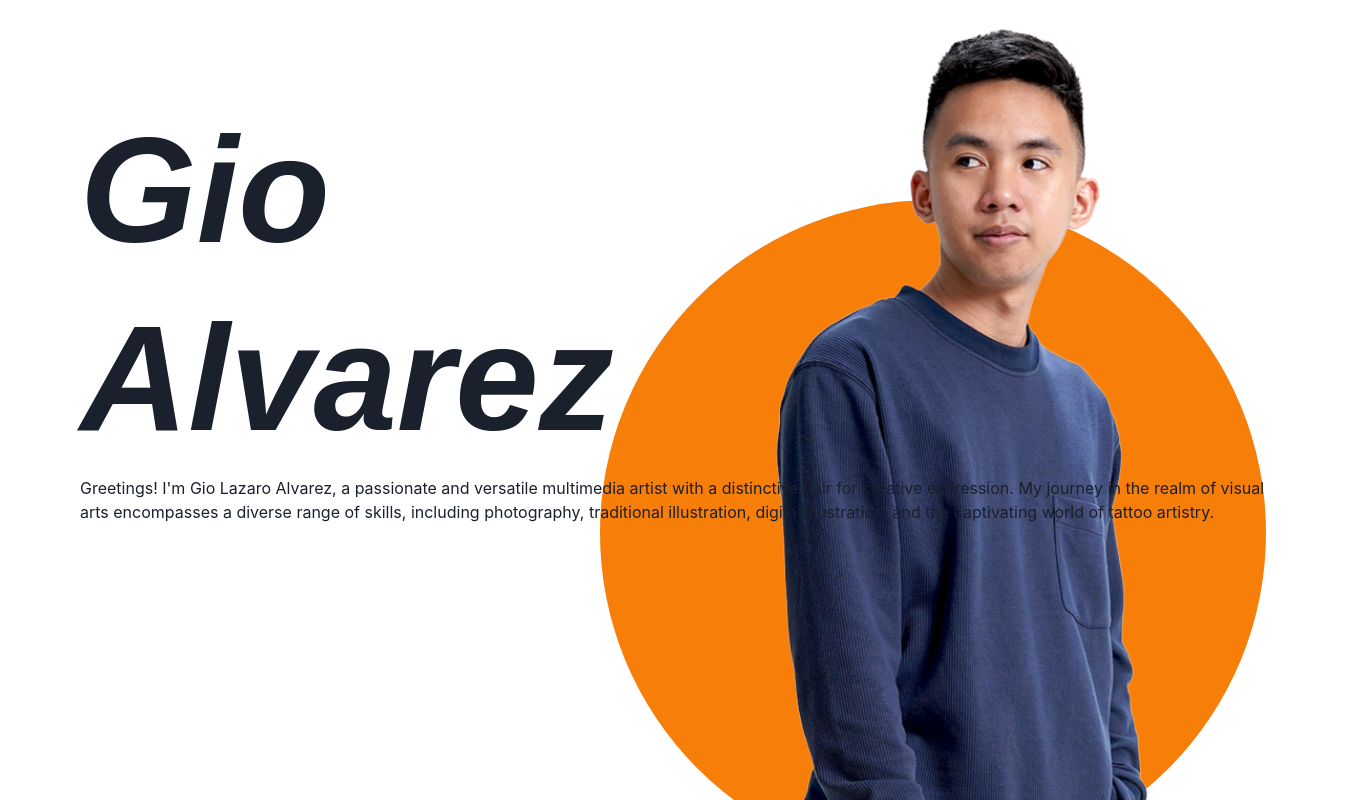
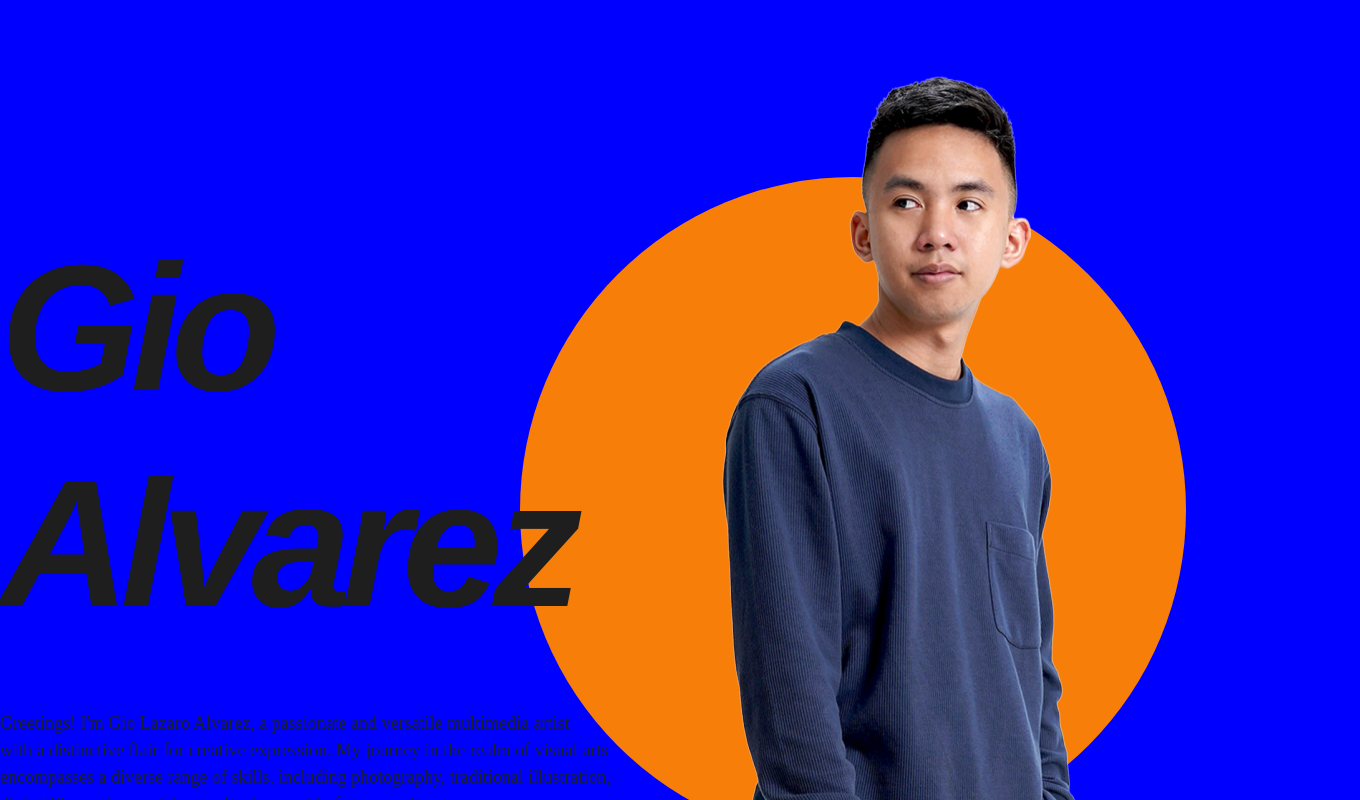
Before and after one commit to landerguevarra01/giyoalvarez, a React (Create React App) app: page / in a window 1280 px wide. Shown: the top 800 px of the page, 1360 px wide, since content can reach past the window. Built offline with nearby package versions, Linux system fonts and the light colour scheme.

Commit message:
fix layout

```diff
--- a/src/Hero/Hero.js
+++ b/src/Hero/Hero.js
@@ -13,64 +13,73 @@
 function Hero() {
   return (
     <>
-      <Box>
+      <VStack justifyContent="center" alignItems="center" bgColor="red">
+        <Box bgColor="blue" w="1440px" h="1024px">
           <Grid gridTemplateColumns="1fr 1fr" position="relative">
-          <VStack
-            justifyContent="start"
-            alignItems="start"
+            <Box
               position="absolute"
               zIndex="2"
               top="0"
               left="0"
-            mt="100px"
+              mt="220px"
               ml="80px"
             >
+              <VStack justifyContent="start" alignItems="start">
                 <Heading
                   fontFamily="Montserrat, sans-serif"
                   fontWeight="bold"
                   fontStyle="italic"
-              fontSize="150px"
+                  fontSize="180px"
+                  letterSpacing="-9.6px"
+                  color="#1E1E1E"
                 >
                   Gio
-            </Heading>
-            <Heading
-              fontFamily="Montserrat, sans-serif"
-              fontWeight="bold"
-              fontStyle="italic"
-              fontSize="150px"
-            >
+                  <br />
                   Alvarez
                 </Heading>
-            <Text>
-              Greetings! I'm Gio Lazaro Alvarez, a passionate and versatile
-              multimedia artist with a distinctive flair for creative
-              expression. My journey in the realm of visual arts encompasses a
-              diverse range of skills, including photography, traditional
-              illustration, digital illustration, and the captivating world of
-              tattoo artistry.
+                <Box mt="50px">
+                  <Text fontFamily="Bebas Neue Regular" fontSize="18px">
+                    Greetings! I'm Gio Lazaro Alvarez, a passionate and
+                    versatile multimedia artist
+                    <br />
+                    with a distinctive flair for creative expression. My journey
+                    in the realm of visual arts
+                    <br />
+                    encompasses a diverse range of skills, including
+                    photography, traditional illustration,
+                    <br />
+                    digital illustration, and the captivating world of tattoo
+                    artistry.
                   </Text>
+                </Box>
               </VStack>
-          <Box position="relative" zIndex="1" ml="600px">
+            </Box>
+            <Box position="relative" zIndex="1" ml="600px" mt="49px">
+              <Box mt="-15px">
                 <Box
                   w="666px"
                   h="666px"
                   borderRadius="full"
                   bgColor="#F77E08"
-              mt="200px"
+                  mt="143px"
                   zIndex="1"
                 />
+              </Box>
+              <Box>
                 <Image
                   src={Asset11}
-              w="64%"
+                  w="61%"
                   position="absolute"
                   top="0"
                   left="38px"
                   zIndex="2"
-              ml="120px"
+                  ml="147px"
                 />
+              </Box>
             </Box>
           </Grid>
         </Box>
+      </VStack>
     </>
   );
 }
```
Lines whose indentation alone changed are shown as unchanged.
